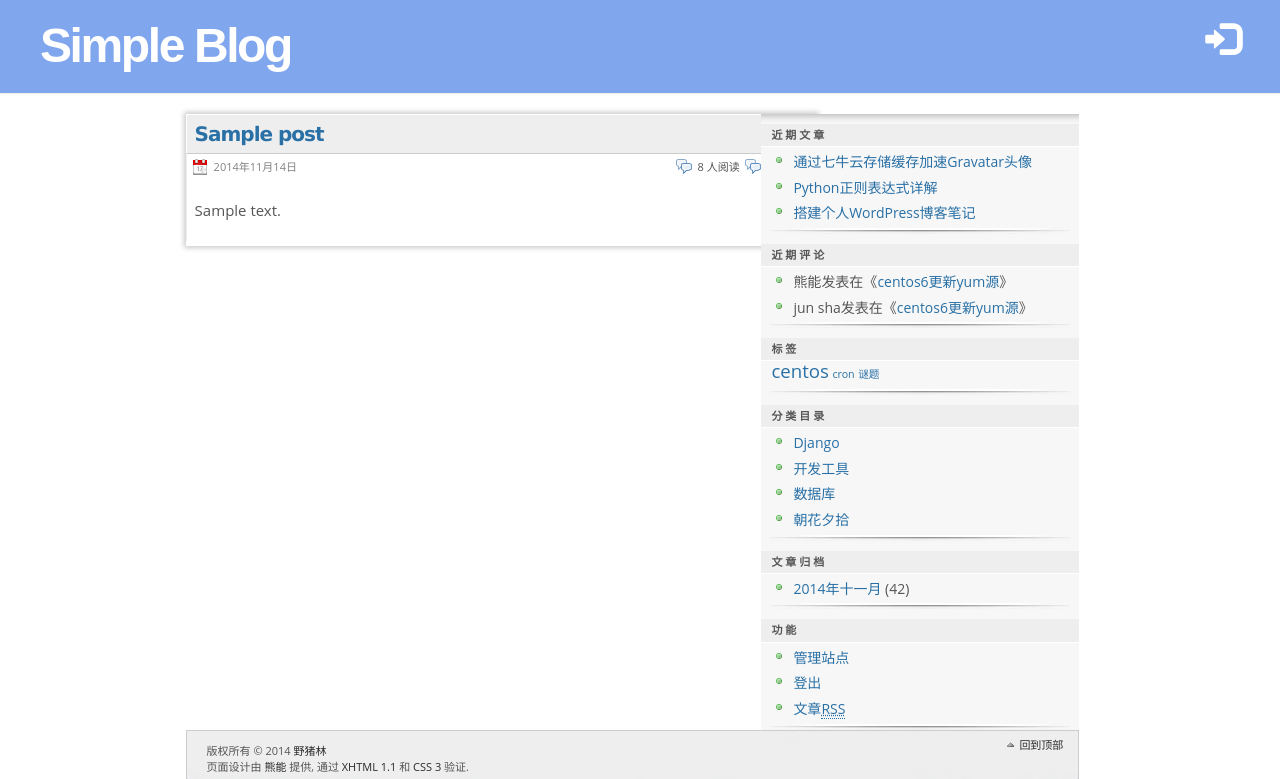
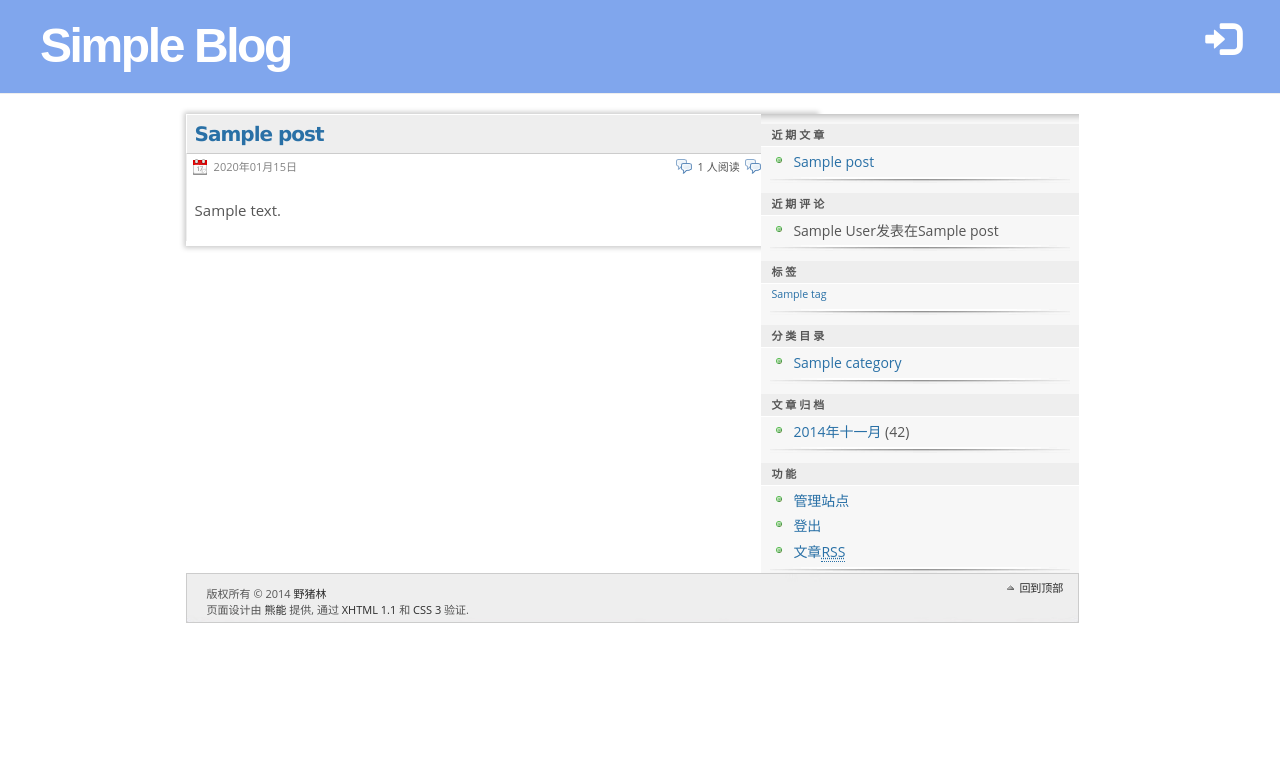
Before and after one commit to yidao620c/simpleblog, a Django app: page / in a window 1280 px wide. Shown: the top 779 px of the page. Run offline with Django 3.2, Linux system fonts and the light colour scheme; tables that the repository leaves empty hold one stand-in row (values such as "Sample post"); some libraries are stand-ins or nearby versions.

Commit message:
评论，点击量，标签，分类目录等功能。

```diff
--- a/blog/commons/context_processors.py
+++ b/blog/commons/context_processors.py
@@ -4,14 +4,27 @@
 Topic: 全局处理器
 Desc :
 """
-from django.template import loader, RequestContext
-from django.http import HttpResponse
+from django.db.models import Count
+from .. import models
+from . import utils
 
 
 # 使用context processro去提供一些context内容中公共的部分，也就是返回一个字典而已。
 def custom_proc(request):
+    # 近期文章
+    recent_posts = models.Post.objects.filter(
+        published_date__isnull=False).order_by('-published_date')[:10]
+    # 近期评论
+    recent_comments = models.Comment.objects.order_by('-created_date')[:10]
+    # 标签
+    alltags = models.Tag.objects.annotate(num_post=Count('post'))
+    tags = {t.name: t.num_post for t in alltags}
+    # 分类目录
+    categories = models.Category.objects.annotate(
+        num_post=Count('post')).filter(num_post__gt=0).order_by('name')
     return {
-        'app': 'My app',
-        'user': request.user,
-        'ip_address': request.META['REMOTE_ADDR']
+        'recent_posts': recent_posts,
+        'recent_comments': recent_comments,
+        'tags': utils.tag_font(tags),
+        'categories': categories,
     }
--- /dev/null
+++ b/blog/commons/utils.py
@@ -0,0 +1,24 @@
+#!/usr/bin/env python
+# -*- encoding: utf-8 -*-
+"""
+Topic: 帮助类
+Desc :
+"""
+
+MIN_TAG = 8
+MAX_TAG = 24
+
+
+def tag_font(tags):
+    """
+    标签云的字体大小算法
+    思路如下：最小字体为MIN_TAG，文章数每增加一个字体增加2px，但是到MAX_TAG后封顶
+    """
+    return [(k, v, MIN_TAG + (v - 1) * 2 if MIN_TAG + (v - 1) * 2 <= MAX_TAG else MAX_TAG)
+            for k, v in tags.items()]
+
+
+if __name__ == '__main__':
+    print(tag_font({'校园': 3, 'python': 9, 'java': 1, '哈哈': 2}))
+    for a,b,c in tag_font({'校园': 3, 'python': 9, 'java': 1, '哈哈': 2}):
+        print(a,b,c)
--- a/blog/forms.py
+++ b/blog/forms.py
@@ -5,4 +5,4 @@ class PostForm(forms.ModelForm):
 
     class Meta:
         model = Post
-        fields = ('title', 'text',)
+        fields = ('title', 'text', 'category')
--- a/blog/models.py
+++ b/blog/models.py
@@ -1,13 +1,40 @@
-from django.db import models
 from django.db import models
 from django.utils import timezone
 from django.contrib.auth.models import User
 
+
+class Tag(models.Model):
+    """标签"""
+    name = models.CharField(max_length=40)
+
+    def __str__(self):
+        return self.name
+
+
+class Category(models.Model):
+    """分类目录"""
+    name = models.CharField(max_length=40)
+
+    def __str__(self):
+        return self.name
+
+
 class Post(models.Model):
+    # 作者
     author = models.ForeignKey(User)
+    # 标题
     title = models.CharField(max_length=200)
+    # 正文
     text = models.TextField()
+    # 标签
+    tags = models.ManyToManyField(Tag)
+    # 分类目录
+    category = models.ForeignKey(Category)
+    # 点击量
+    click = models.IntegerField(default=0)
+    # 创建时间
     created_date = models.DateTimeField(default=timezone.now)
+    # 发布时间
     published_date = models.DateTimeField(blank=True, null=True)
 
     def publish(self):
@@ -16,3 +43,15 @@ class Post(models.Model):
 
     def __str__(self):
         return self.title
+
+
+class Comment(models.Model):
+    """评论"""
+    author = models.CharField(max_length=20)
+    email = models.EmailField()
+    text = models.TextField()
+    created_date = models.DateTimeField(default=timezone.now)
+    post = models.ForeignKey(Post)
+
+    def __str__(self):
+        return '{0}发表在{1}'.format(self.author, self.post.title)
--- a/blog/templates/blog/post_detail.html
+++ b/blog/templates/blog/post_detail.html
@@ -5,7 +5,7 @@
         <h2>{{ post.title }}</h2>
         <div class="info">
             {% if post.published_date %}
-                <span class="date">2014年11月14日</span>
+                <span class="date">{{ post.published_date|date:'Y年m月d日' }}</span>
             {% else %}
                 {% if user.is_authenticated %}
                     <a class="btn btn-default" href="{% url 'blog.views.post_publish' pk=post.pk %}"
@@ -13,7 +13,7 @@
                 {% endif %}
             {% endif %}
             <span class="comments"><a href="#" title="查看文章评论">没有评论</a></span>
-            <span class="comments"> 8 人阅读&nbsp;&nbsp;</span>
+            <span class="comments"> {{ post.click }} 人阅读&nbsp;&nbsp;</span>
             {% if user.is_authenticated %}
                 <a class="btn btn-default" href="{% url 'post_edit' pk=post.pk %}">
                     <span class="glyphicon glyphicon-pencil"></span>
--- a/blog/templates/blog/post_list.html
+++ b/blog/templates/blog/post_list.html
@@ -3,14 +3,19 @@
 {% for post in posts %}
     <div class="post">
         <h2><a href="{% url 'blog.views.post_detail' pk=post.pk %}">{{ post.title }}</a></h2>
-{#        <div class="info">发布日期: {{ post.published_date }}</div>#}
         <div class="info">
-			<span class="date">2014年11月14日</span>
-            <span class="comments"><a href="#" title="查看文章评论">没有评论</a></span>
-            <span class="comments"> 8 人阅读&nbsp;&nbsp;</span>
+			<span class="date">{{ post.published_date|date:'Y年m月d日' }}</span>
+            <span class="comments">
+                <a href="#" title="查看文章评论">没有评论</a>
+            </span>
+            <span class="comments">
+                {{ post.click }} 人阅读&nbsp;&nbsp;
+            </span>
 			<div class="fixed"></div>
 		</div>
-        <div class="content"><p>{{ post.text|truncatechars:400|linebreaks }}</p></div>
+        <div class="content">
+            <p>{{ post.text|truncatechars:300|linebreaks }}</p>
+        </div>
     </div>
 {% endfor %}
 {% endblock content %}
--- a/blog/views.py
+++ b/blog/views.py
@@ -6,13 +6,19 @@ from django.core.urlresolvers import reverse
 from django.shortcuts import redirect
 from django.contrib.auth.decorators import login_required
 
+
 def post_list(request):
-        posts = Post.objects.filter(published_date__isnull=False).order_by('-published_date')
-        return render(request, 'blog/post_list.html', {'posts': posts})
+    posts = Post.objects.filter(published_date__isnull=False).order_by('-published_date')
+    return render(request, 'blog/post_list.html', {'posts': posts})
+
 
 def post_detail(request, pk):
     post = get_object_or_404(Post, pk=pk)
+    if post.published_date:
+        post.click += 1
+        post.save()
     return render(request, 'blog/post_detail.html', {'post': post})
+
 
 @login_required
 def post_new(request):
@@ -26,6 +32,7 @@ def post_new(request):
     else:
         form = PostForm()
     return render(request, 'blog/post_edit.html', {'form': form, 'is_new': True})
+
 
 @login_required
 def post_edit(request, pk):
@@ -41,10 +48,12 @@ def post_edit(request, pk):
         form = PostForm(instance=post)
     return render(request, 'blog/post_edit.html', {'form': form})
 
+
 @login_required
 def post_draft_list(request):
     posts = Post.objects.filter(published_date__isnull=True).order_by('-created_date')
     return render(request, 'blog/post_draft_list.html', {'posts': posts})
+
 
 @login_required
 def post_publish(request, pk):
@@ -52,6 +61,7 @@ def post_publish(request, pk):
     post.publish()
     return redirect('blog.views.post_detail', pk=pk)
 
+
 @login_required
 def post_remove(request, pk):
     post = get_object_or_404(Post, pk=pk)
--- a/mysite/settings.py
+++ b/mysite/settings.py
@@ -64,7 +64,7 @@ TEMPLATE_CONTEXT_PROCESSORS = (
     "django.core.context_processors.static",
     "django.core.context_processors.tz",
     "django.contrib.messages.context_processors.messages",
-    "django.core.context_processors.request",
+    "blog.commons.context_processors.custom_proc",
 )
 
 # Database
--- a/mysite/templates/mysite/base.html
+++ b/mysite/templates/mysite/base.html
@@ -46,70 +46,60 @@
                 <div id="recent-posts-2" class="widget widget_recent_entries">
                     <h3>近期文章</h3>
                     <ul>
-                        <li><a href="#">通过七牛云存储缓存加速Gravatar头像</a></li>
-                        <li><a href="#">Python正则表达式详解</a></li>
-                        <li><a href="#">搭建个人WordPress博客笔记</a></li>
+                        {% for recent_post in recent_posts %}
+                            <li>
+                                <a href="{% url 'blog.views.post_detail' pk=recent_post.pk %}">
+                                    {{ recent_post.title }}
+                                </a>
+                            </li>
+                        {% endfor %}
                     </ul>
                 </div>
                 <div id="recent-comments-2" class="widget widget_recent_comments">
                     <h3>近期评论</h3>
                     <ul id="recentcomments">
-                        <li class="recentcomments"><span
-                                class="comment-author-link">熊能</span>发表在《<a
-                                href="#">centos6更新yum源</a>》
+                        {% for recent_comment in recent_comments %}
+                        <li class="recentcomments">
+                            <span>{{ recent_comment }}</span>
                         </li>
-                        <li class="recentcomments"><span
-                                class="comment-author-link">jun sha</span>发表在《<a
-                                href="#">centos6更新yum源</a>》
-                        </li>
+                        {% endfor %}
                     </ul>
                 </div>
                 <div id="tag_cloud-2" class="widget widget_tag_cloud">
                     <h3>标签</h3>
-
                     <div class="tagcloud">
-                        <a href="#" class="tag-link-20" title="3个话题"
-                           style="font-size: 14pt;">centos</a>
-                        <a href="#" class="tag-link-30" title="1个话题"
-                           style="font-size: 8pt;">cron</a>
-                        <a href="#" class="tag-link-34" title="1个话题"
-                           style="font-size: 8pt;">谜题</a>
+                        {% for name, num, size in tags %}
+                        <a href="#" class="tag-link-20" title="{{ num }}个话题"
+                           style="font-size: {{ size }}pt;">{{ name }}</a>
+                        {% endfor %}
                     </div>
                 </div>
                 <div id="categories-2" class="widget widget_categories">
                     <h3>分类目录</h3>
                     <ul>
-                        <li class="cat-item cat-item-10"><a href="#"
-                                                            title="Django框架">Django</a>
+                        {% for ca in categories %}
+                        <li class="cat-item cat-item-10">
+                            <a href="#" title="{{ ca.name }}">{{ ca.name }}</a>
                         </li>
-                        <li class="cat-item cat-item-15"><a href="#"
-                                                            title="开发测试工具">开发工具</a>
-                        </li>
-                        <li class="cat-item cat-item-12"><a href="#"
-                                                            title="数据库技术">数据库</a>
-                        </li>
-                        <li class="cat-item cat-item-8"><a href="#"
-                                                           title="心情故事">朝花夕拾</a>
-                        </li>
+                        {% endfor %}
                     </ul>
                 </div>
                 <div id="archives-2" class="widget widget_archive">
                     <h3>文章归档</h3>
                     <ul>
                         <li>
-                            <a href="http://www.pycoding.com/articles/date/2014/11">2014年十一月</a>&nbsp;(42)
+                            <a href="#">2014年十一月</a>&nbsp;(42)
                         </li>
                     </ul>
                 </div>
                 <div id="meta-2" class="widget widget_meta">
                     <h3>功能</h3>
                     <ul>
-                        <li><a href="http://www.pycoding.com/wp-admin/">管理站点</a></li>
+                        <li><a href="/admin">管理站点</a></li>
                         <li>
-                            <a href="http://www.pycoding.com/wp-login.php?action=logout&amp;_wpnonce=17d960d33c">登出</a>
+                            <a href="/logout">登出</a>
                         </li>
-                        <li><a href="http://www.pycoding.com/feed">文章<abbr
-                                title="Really Simple Syndication">RSS</abbr></a></li>
+                        <li><a href="#">文章<abbr title="RSS">RSS</abbr></a></li>
                     </ul>
                 </div>
             </div>
```
Also changed, not shown: blog/migrations/0001_initial.py.
